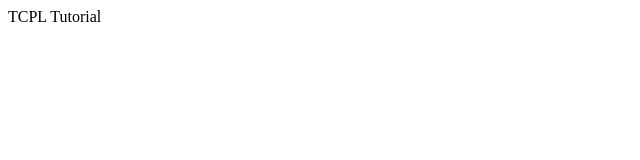
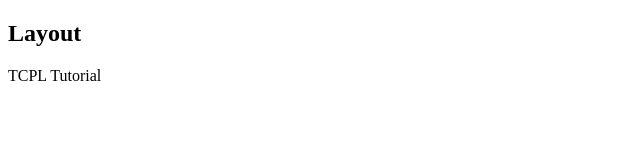
Before and after one commit to halfrice/tcpl-tutorial, a Gatsby site: page / in a window 1280 px wide. Shown: the whole page, without its empty margins (0-640 px from the left). Built offline with nearby package versions, Linux system fonts and the light colour scheme; Gatsby itself is replaced by a stand-in of ours.

Commit message:
Add layout component

```diff
--- /dev/null
+++ b/src/components/layout.js
@@ -0,0 +1,12 @@
+import React from "react"
+
+const Layout = ({ children }) => {
+  return (
+    <div id="root">
+      <h2>Layout</h2>
+      <div>{children}</div>
+    </div>
+  )
+}
+
+export default Layout
--- a/src/pages/index.js
+++ b/src/pages/index.js
@@ -1,3 +1,8 @@
 import React from "react"
+import Layout from "../components/layout"
 
-export default () => <div>TCPL Tutorial</div>
+export default () => (
+  <Layout>
+    <div className="title">TCPL Tutorial</div>
+  </Layout>
+)
```
Also changed, not shown: static/favicon.ico (deleted).
